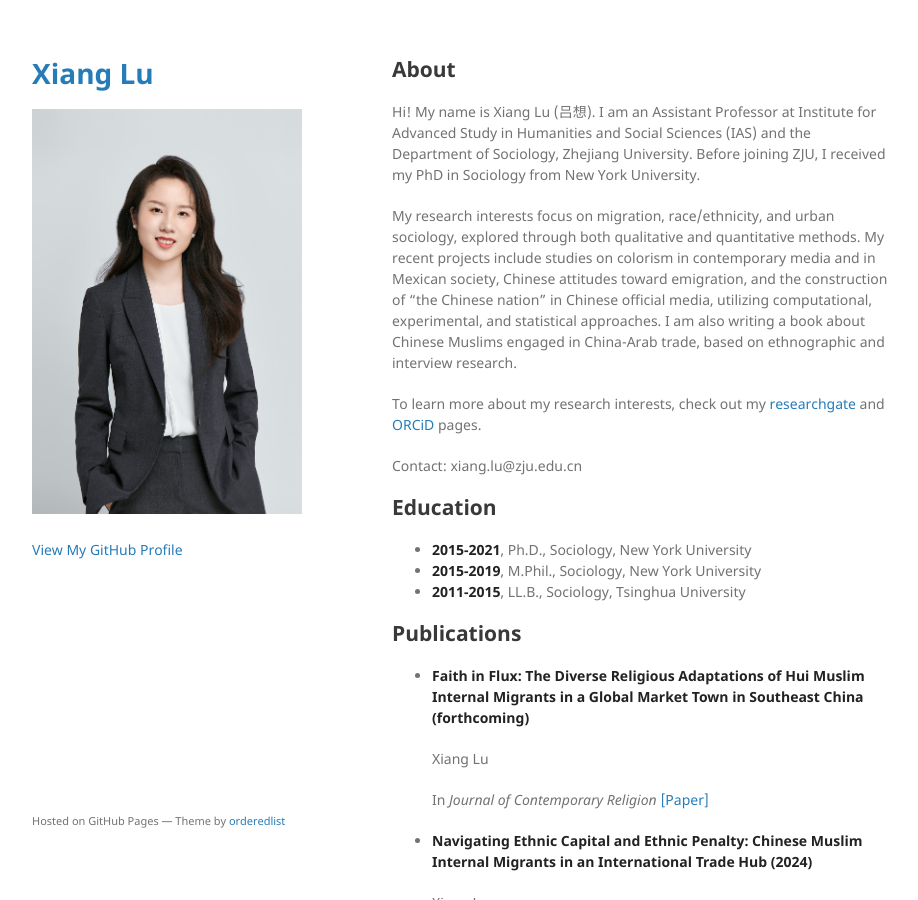
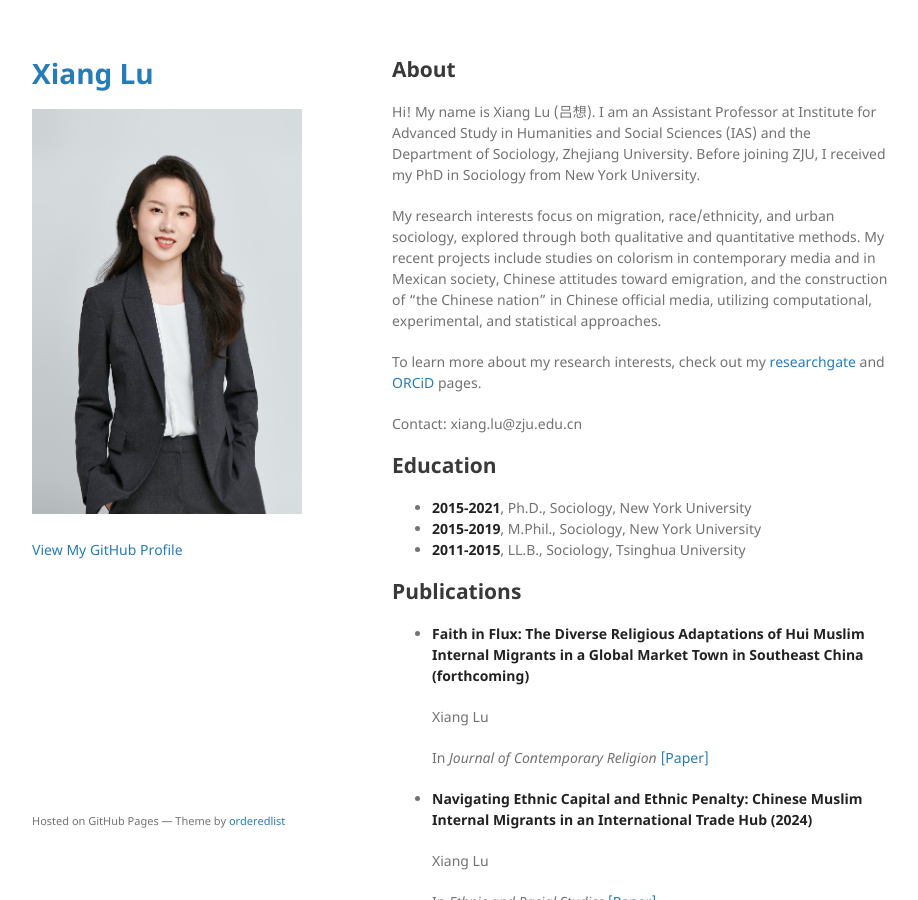
Before and after one commit to xianglusoc/xianglusoc.github.io, a Jekyll site: the page built from index.md, in a window 1280 px wide and 900 px high. Shown: the whole window, without its empty margins (178-1096 px from the left). Built offline with Jekyll 4.4.1, drawn with Linux system fonts in a browser that asks for light colours; our own code applies the rules of GitHub Pages for plain Markdown files; the repository's description, which GitHub fills in, is left out.

Commit message:
Update index.md

```diff
--- a/index.md
+++ b/index.md
@@ -1,7 +1,7 @@
 ## About
 Hi! My name is Xiang Lu (吕想). I am an Assistant Professor at Institute for Advanced Study in Humanities and Social Sciences (IAS) and the Department of Sociology, Zhejiang University. Before joining ZJU, I received my PhD in Sociology from New York University.
 
-My research interests focus on migration, race/ethnicity, and urban sociology, explored through both qualitative and quantitative methods. My recent projects include studies on colorism in contemporary media and in Mexican society, Chinese attitudes toward emigration, and the construction of "the Chinese nation" in Chinese official media, utilizing computational, experimental, and statistical approaches. I am also writing a book about Chinese Muslims engaged in China-Arab trade, based on ethnographic and interview research.
+My research interests focus on migration, race/ethnicity, and urban sociology, explored through both qualitative and quantitative methods. My recent projects include studies on colorism in contemporary media and in Mexican society, Chinese attitudes toward emigration, and the construction of "the Chinese nation" in Chinese official media, utilizing computational, experimental, and statistical approaches.
 
 To learn more about my research interests, check out my [researchgate](https://www.researchgate.net/profile/Xiang-Lu-35) and [ORCiD](https://orcid.org/0000-0003-4781-1997) pages.
 
```
